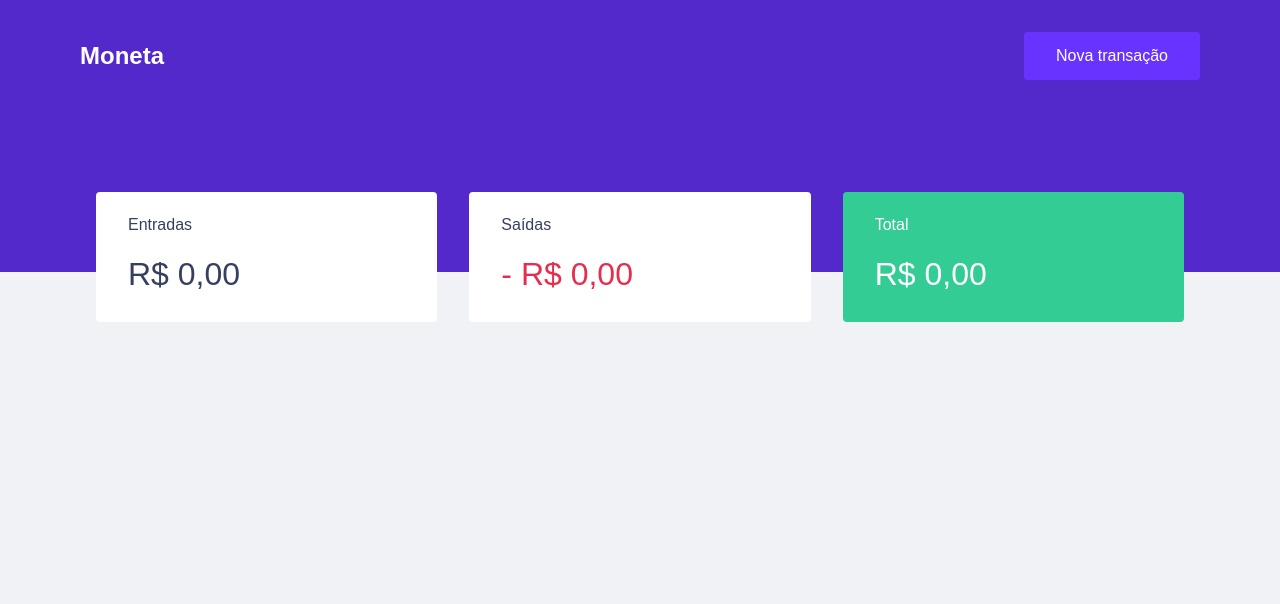
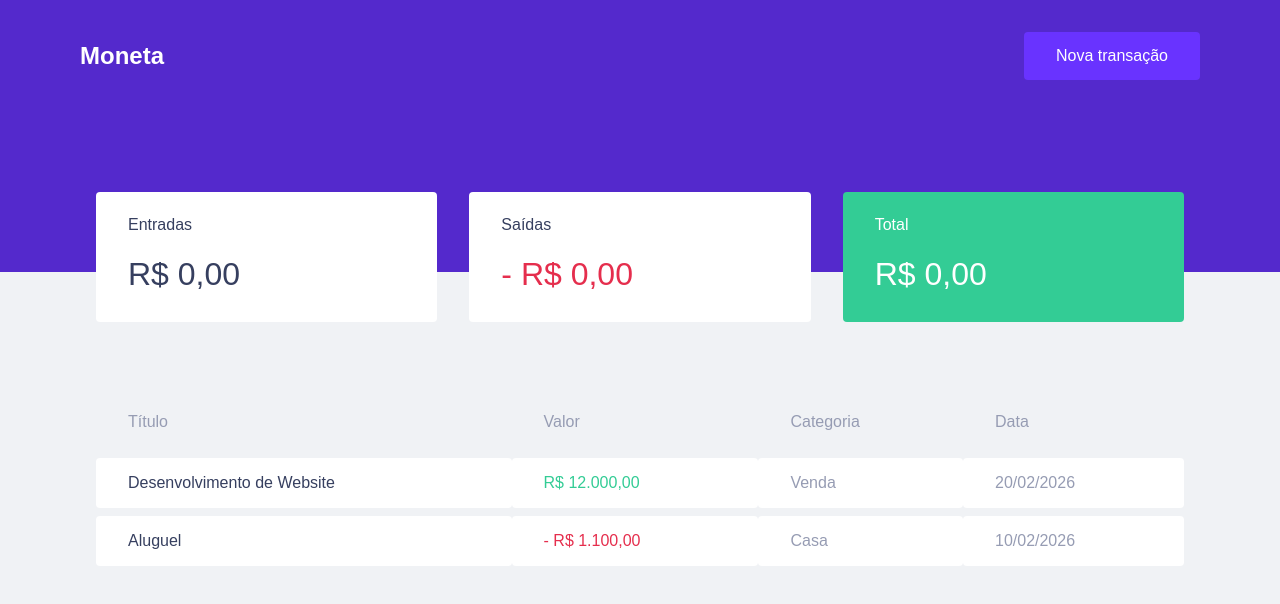
Before and after one commit to vaipado/moneta, a React (Vite) app: page / in a window 1280 px wide. Shown: the top 604 px of the page. Built offline with nearby package versions, Linux system fonts and the light colour scheme.

Commit message:
feat: Adição da tabela de transações e exposição de dados estáticos (meramente ilustrativos)

```diff
--- a/src/App.jsx
+++ b/src/App.jsx
@@ -1,5 +1,6 @@
 import { Header } from './components/Header';
 import { Summary } from './components/Summary';
+import { TransactionsTable } from './components/TransationsTable';
 import './index.css';
 
 function App() {
@@ -8,6 +9,7 @@
       <Header />
       <main style={{ maxWidth: '1120px', margin: '0 auto', padding: '0 1rem' }}>
         <Summary />
+        <TransactionsTable/>
       </main>
     </>
   );
--- /dev/null
+++ b/src/components/TransationsTable/index.jsx
@@ -0,0 +1,33 @@
+import styles from './styles.module.css';
+
+export function TransactionsTable() {
+  return (
+    <div className={styles.container}>
+      <table>
+        <thead>
+          <tr>
+            <th>Título</th>
+            <th>Valor</th>
+            <th>Categoria</th>
+            <th>Data</th>
+          </tr>
+        </thead>
+
+        <tbody>
+          <tr>
+            <td>Desenvolvimento de Website</td>
+            <td className={styles.deposit}>R$ 12.000,00</td>
+            <td>Venda</td>
+            <td>20/02/2026</td>
+          </tr>
+          <tr>
+            <td>Aluguel</td>
+            <td className={styles.withdraw}>- R$ 1.100,00</td>
+            <td>Casa</td>
+            <td>10/02/2026</td>
+          </tr>
+        </tbody>
+      </table>
+    </div>
+  );
+}
--- /dev/null
+++ b/src/components/TransationsTable/styles.module.css
@@ -0,0 +1,36 @@
+.container {
+  margin-top: 4rem;
+}
+
+table {
+  width: 100%;
+  border-spacing: 0 0.5rem;
+}
+
+th {
+  color: #969cb3;
+  font-weight: 400;
+  padding: 1rem 2rem;
+  text-align: left;
+  line-height: 1.5rem;
+}
+
+td {
+  padding: 1rem 2rem;
+  border: 0;
+  background: #fff;
+  color: #969cb3;
+  border-radius: 0.25rem;
+}
+
+td:first-child {
+  color: #363f5f;
+}
+
+.deposit {
+  color: #33cc95;
+}
+
+.withdraw {
+  color: #e52e4d;
+}
```
